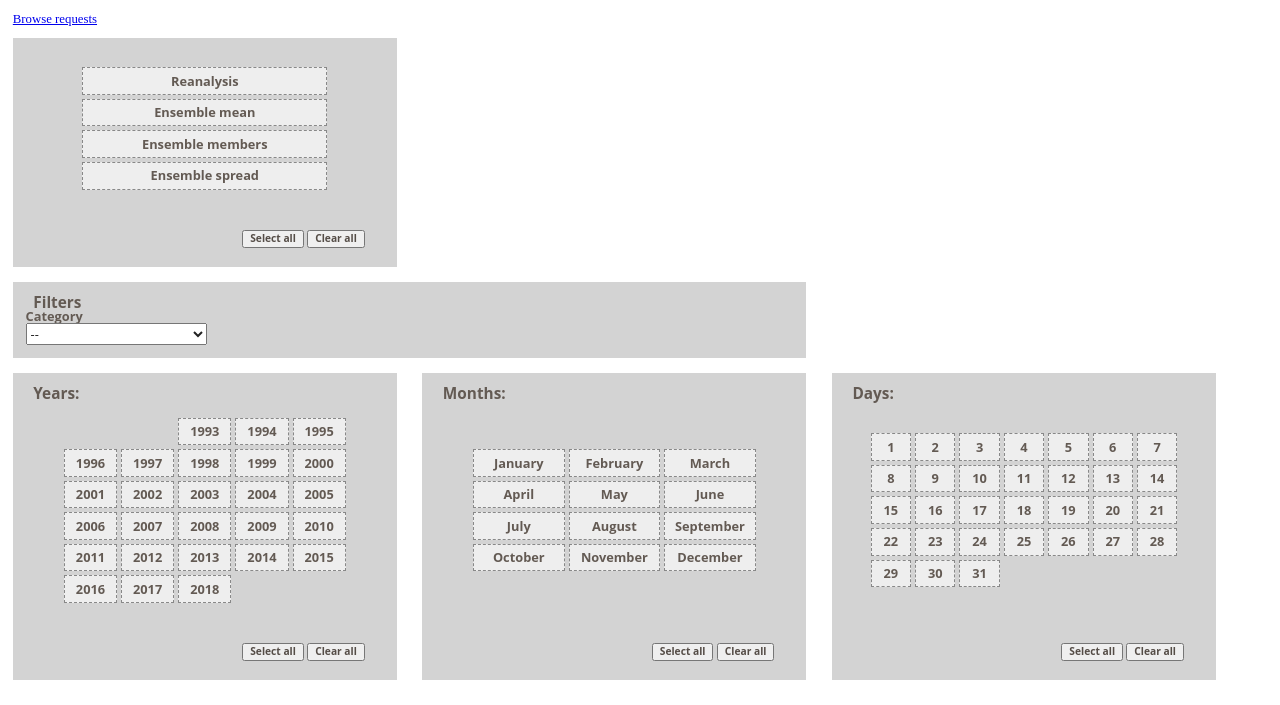
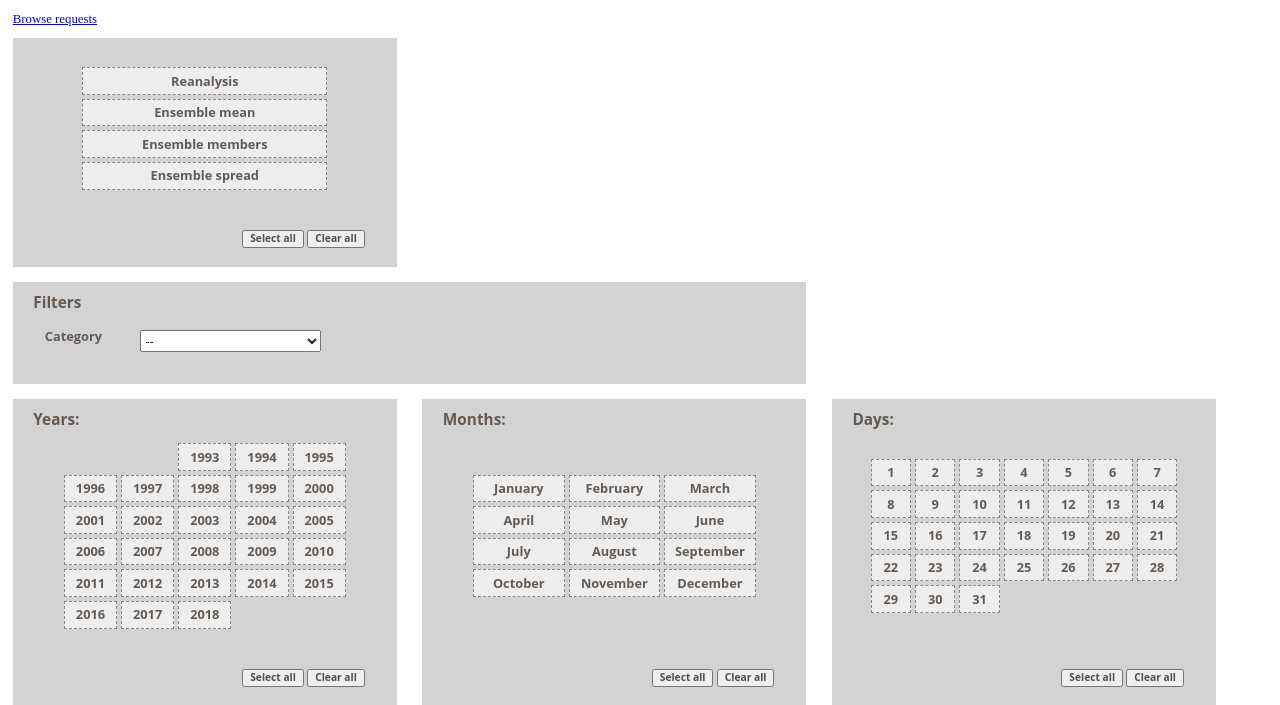
Before and after one commit to opalkonrad/copernicus_proxy, a Django app: page /downloader/sea_level/ in a window 1280 px wide. Shown: the top 705 px of the page. Run offline with Django 3.2, Linux system fonts and the light colour scheme; parts of the project's set-up code (start-up, migrations or seed data) failed here and were passed over.

Commit message:
Filters layout fixed

```diff
--- a/downloader/static/downloader/css/selection.css
+++ b/downloader/static/downloader/css/selection.css
@@ -198,3 +198,11 @@ body {
     flex-direction: column;
     align-items: center;
 }
+
+.categorySelection {
+    display: flex;
+}
+
+.categorySelection > * {
+    margin: 1.5em;
+}
--- a/downloader/templates/sea_level/sea_level.html
+++ b/downloader/templates/sea_level/sea_level.html
@@ -60,6 +60,7 @@
                     Filters
                 </div>
             </div>
+            <div class="categorySelection">
                 <div>Category</div>
                 <select class="filter__select">
                     <option>--</option>
@@ -67,6 +68,7 @@
                         <option value="{{ category.codename }}">{{ category.name }}</option>
                     {% endfor %}
                 </select>
+            </div>
             <div class="filters__container" style="display: none;">
                 <div class="filters__section">
                     <div>Options</div>
```
Lines whose indentation alone changed are shown as unchanged.
